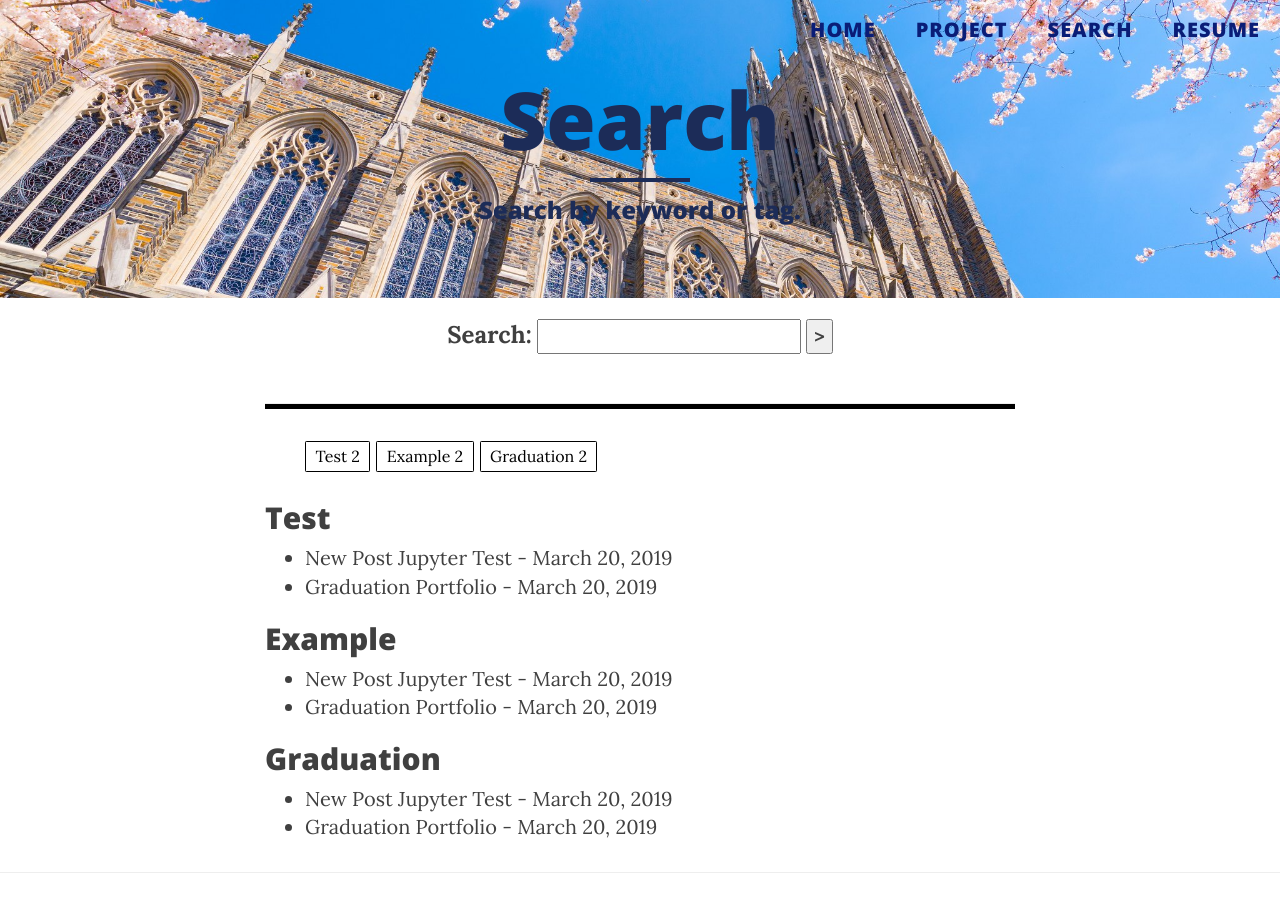
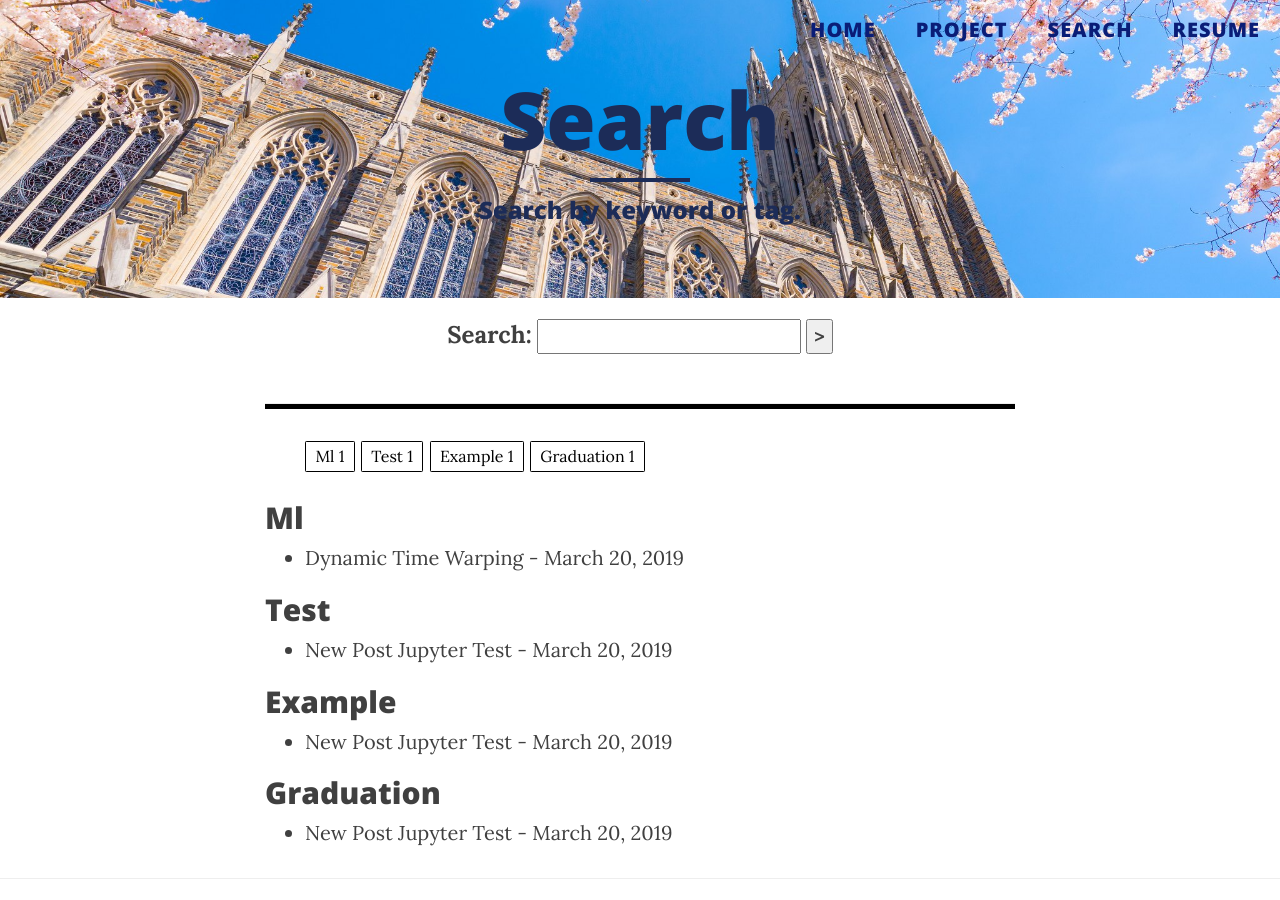
Before and after one commit to WeiyeLi1995/weiyeli1995.github.io, a Jekyll site: the page built from search/index.html, in a window 1280 px wide. Built offline with Jekyll 4.4.1, drawn with Linux system fonts in a browser that asks for light colours; nearby versions of some CDN libraries.

Commit message:
Update 2019-03-20-Graduation-Portfolio.markdown

```diff
--- a/_posts/2019-03-20-Graduation-Portfolio.markdown
+++ b/_posts/2019-03-20-Graduation-Portfolio.markdown
@@ -1,8 +1,8 @@
 ---
 layout:     post
-title:      Graduation Portfolio
+title:      Dynamic Time Warping
 author:     Weiye Li
-tags: 		test example graduation
+tags: 		ML
 subtitle:
 category:   project
 pdfLink:    /pdf/a.pdf
```
